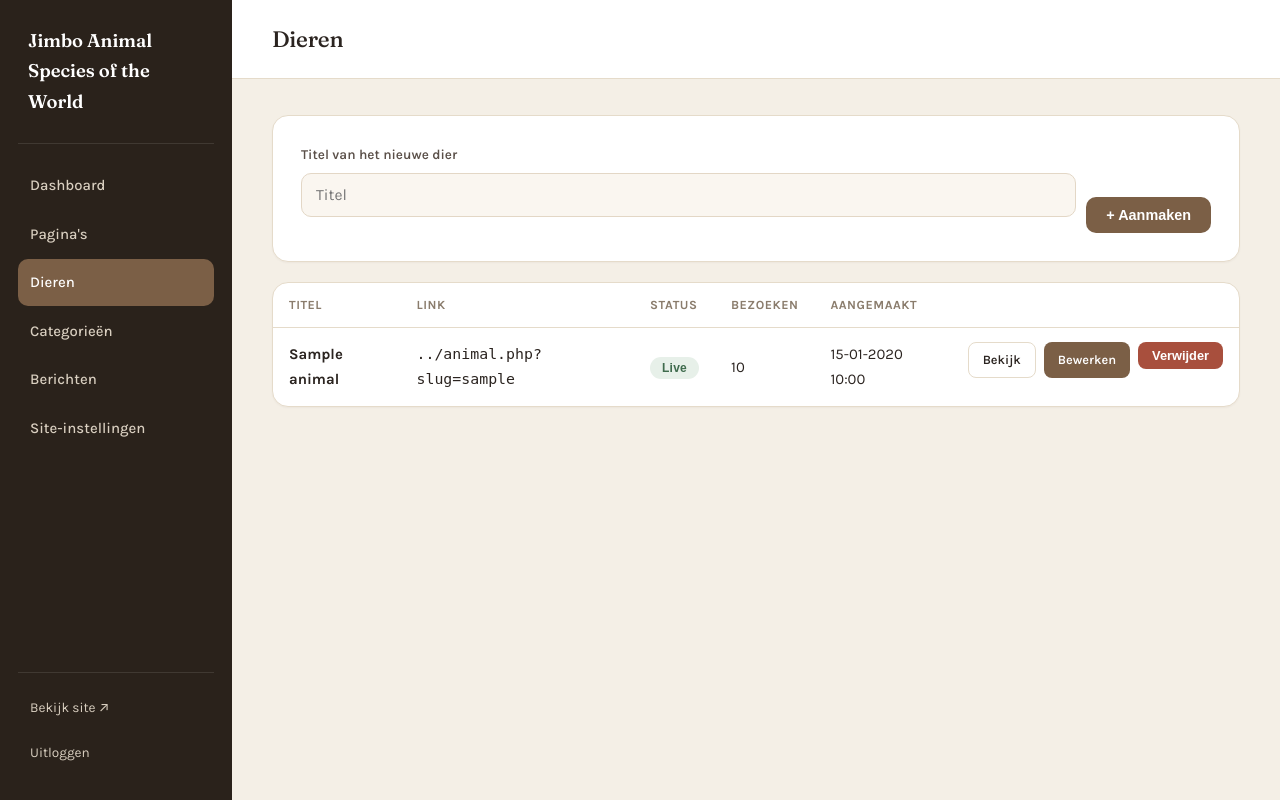
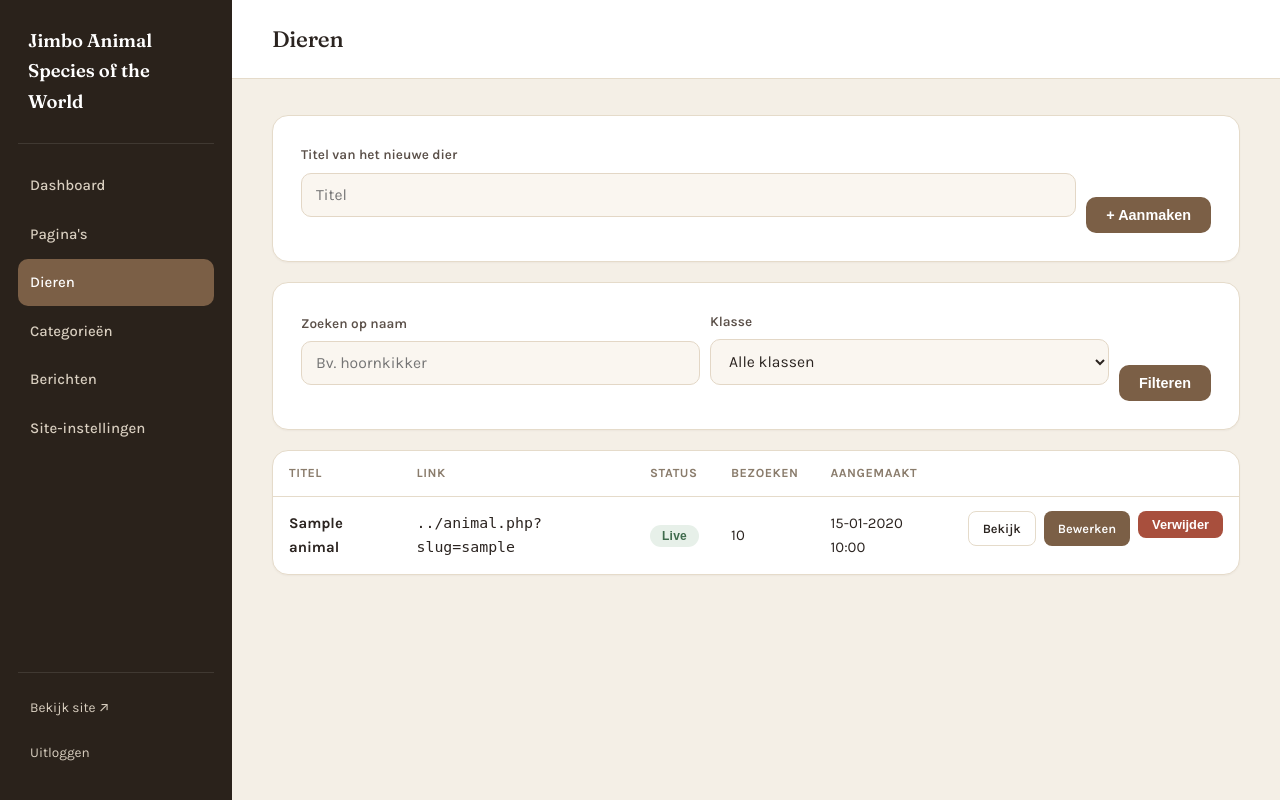
Before and after one commit to Emelytje/jimmy-claes, a PHP site: page /admin/content.php?type=animal in a window 1280 px wide. Run offline with PHP 8.4, Linux system fonts and the light colour scheme; the visitor is signed in with stand-in values (Sample User, id 1); tables that the repository leaves empty hold one stand-in row (values such as "Sample post"); some libraries are stand-ins or nearby versions.

Commit message:
Add search and class filter to the admin Dieren/Categorieën lists
Search by name works for both animals and categories. Animals can
additionally be filtered by top-level class (e.g. Amfibieën,
Zoogdieren) via a dropdown of top-level categories — matches any
animal in that branch, including through sub-categories, using the
existing category-descendant lookup.

```diff
--- a/admin/content.php
+++ b/admin/content.php
@@ -49,7 +49,38 @@ if($_SERVER['REQUEST_METHOD']==='POST'){
     header('Location: content.php?type='.$type); exit;
 }
 
-$items = $type === 'category' ? pbe_category_tree_flat() : db()->query("SELECT * FROM $table ORDER BY created_at DESC")->fetchAll();
+$q = trim($_GET['q'] ?? '');
+$klasse = (int)($_GET['klasse'] ?? 0);
+
+if($type === 'category'){
+    $items = pbe_category_tree_flat();
+    if($q !== ''){
+        $items = array_values(array_filter($items, function($p) use ($q){ return stripos($p['title'], $q) !== false; }));
+    }
+} else {
+    $sql = "SELECT * FROM $table WHERE 1=1";
+    $params = [];
+    if($q !== ''){ $sql .= " AND title LIKE ?"; $params[] = '%'.$q.'%'; }
+    if($klasse){
+        $ids = pb_category_descendant_ids($klasse);
+        $ph = implode(',', array_fill(0, count($ids), '?'));
+        $sql .= " AND category_id IN ($ph)";
+        $params = array_merge($params, $ids);
+    }
+    $sql .= " ORDER BY created_at DESC";
+    $st = db()->prepare($sql);
+    $st->execute($params);
+    $items = $st->fetchAll();
+}
+
+// Hoofdcategorieën ("klassen") voor de filter — enkel zinvol bij dieren,
+// zodat je bv. enkel amfibieën of enkel zoogdieren kan tonen.
+$klassen = [];
+if($type === 'animal'){
+    try{ $klassen = db()->query('SELECT id, title FROM categories WHERE parent_id IS NULL ORDER BY sort_order, title')->fetchAll(); }
+    catch(Exception $e){ $klassen = []; }
+}
+
 admin_header($info['label'], $info['nav']);
 ?>
 <div class="a-card">
@@ -73,6 +104,31 @@ admin_header($info['label'], $info['nav']);
 </div>
 
 <div class="a-card">
+  <div class="a-card-pad">
+    <form method="get" class="a-inline-form">
+      <input type="hidden" name="type" value="<?=e($type)?>">
+      <div class="a-field"><label>Zoeken op naam</label><input type="text" name="q" placeholder="Bv. hoornkikker" value="<?=e($q)?>"></div>
+      <?php if($type === 'animal' && $klassen): ?>
+      <div class="a-field">
+        <label>Klasse</label>
+        <select name="klasse">
+          <option value="">Alle klassen</option>
+          <?php foreach($klassen as $k): ?>
+          <option value="<?=(int)$k['id']?>" <?=$klasse===(int)$k['id']?'selected':''?>><?=e($k['title'])?></option>
+          <?php endforeach; ?>
+        </select>
+      </div>
+      <?php endif; ?>
+      <button class="a-btn" type="submit">Filteren</button>
+      <?php if($q !== '' || $klasse): ?><a class="a-btn a-btn-ghost" href="content.php?type=<?=e($type)?>">Wis filter</a><?php endif; ?>
+    </form>
+  </div>
+</div>
+
+<div class="a-card">
+<?php if($q !== '' || $klasse): ?>
+  <div class="a-card-pad" style="padding-bottom:0;color:var(--ink-soft)"><?=count($items)?> resultaat/resultaten gevonden.</div>
+<?php endif; ?>
 <?php if($items): ?>
   <table class="a-table">
     <tr><th>Titel</th><th>Link</th><th>Status</th><th>Bezoeken</th><th>Aangemaakt</th><th></th></tr>
```
